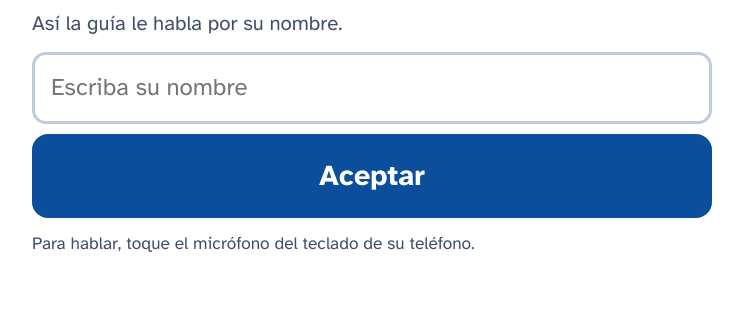
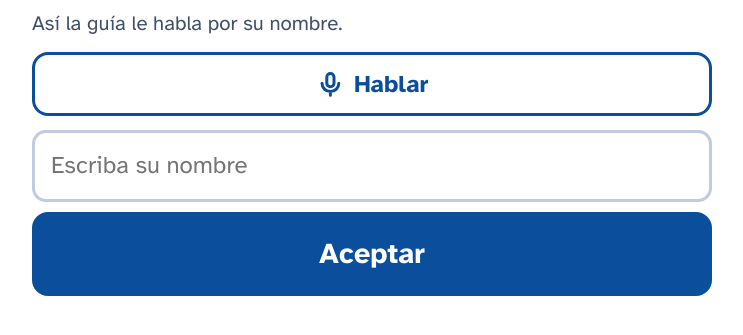
Before and after one commit to juanpyl58-ai/guia-andy-disc, a plain HTML site: page index.html in a window 1280 px wide. Shown: the part 77-412 px from the top of the page, without its empty margins (268-1011 px from the left). Drawn offline with Linux system fonts and the light colour scheme.

Commit message:
Manos libres: dictado por voz del navegador (webkitSpeechRecognition) para la versión alojada

```diff
--- a/index.html
+++ b/index.html
@@ -436,13 +436,33 @@ function hookDict(d){
     if(r.state==='idle'&&S.auto){S.auto=false;var q=document.getElementById(S.mt.id);if(q&&q.value.trim()&&S.mt.cb)S.mt.cb(q.value)}
   });
 }
+/* Dictado con la voz del navegador (reemplaza claude.use('dictation') en la version alojada).
+   Mismo contrato que espera hookDict: onPartial/onFinal/onState + start()/stop() que devuelven Promise. */
+function makeBrowserDict(){
+  var SR=window.SpeechRecognition||window.webkitSpeechRecognition;
+  if(!SR)return null;
+  var rec;try{rec=new SR()}catch(e){return null}
+  rec.lang='es-AR';rec.continuous=false;rec.interimResults=true;rec.maxAlternatives=1;
+  var pcb=null,fcb=null,scb=null;
+  rec.onresult=function(e){var interim='',fin='';for(var i=e.resultIndex;i<e.results.length;i++){var r=e.results[i];if(r.isFinal)fin+=r[0].transcript;else interim+=r[0].transcript}if(interim&&pcb)pcb({text:interim});if(fin&&fcb)fcb({text:fin})};
+  rec.onstart=function(){if(scb)scb({state:'listening'})};
+  rec.onend=function(){if(scb)scb({state:'idle'})};
+  rec.onerror=function(){};
+  return {onPartial:function(c){pcb=c},onFinal:function(c){fcb=c},onState:function(c){scb=c},
+    start:function(){try{rec.start();return Promise.resolve()}catch(e){try{rec.stop()}catch(_){}return Promise.reject(e)}},
+    stop:function(){try{rec.stop()}catch(e){}return Promise.resolve()}};
+}
+function ensureBrowserDict(){if(CAP.d)return;var d=makeBrowserDict();if(d){CAP.d=d;hookDict(d);setMic()}}
 function initCaps(){
   try{
-    if(!(window.claude&&claude.use))return;
-    claude.use('sample').then(function(x){CAP.s=x||null}).catch(function(){});
-    claude.use('tts').then(function(x){CAP.t=x||null}).catch(function(){});
-    claude.use('dictation').then(function(x){CAP.d=x||null;if(x){hookDict(x);setMic()}}).catch(function(){});
+    if(window.claude&&claude.use){
+      claude.use('sample').then(function(x){CAP.s=x||null}).catch(function(){});
+      claude.use('tts').then(function(x){CAP.t=x||null}).catch(function(){});
+      claude.use('dictation').then(function(x){if(x){CAP.d=x;hookDict(x);setMic()}else ensureBrowserDict()}).catch(function(){ensureBrowserDict()});
+      return;
+    }
   }catch(e){}
+  ensureBrowserDict();
 }
 var SAFE=/contamin|equivoc|me toque|toque|cayo|se cayo|sucio|dolor|fiebre|turbio|sangre|pierde|perdio|fuga|gotea|hinch|rojo|pus\b|nauseas|vomit|mareo|me siento mal|me duele|se rompio|roto|rota/;
 var STOPW='que cual como donde cuando para con por una uno los las del esta este eso esa estoy tengo hago debo puedo hay mas muy pero sobre algo cosa paso pasos'.split(' ');
```
